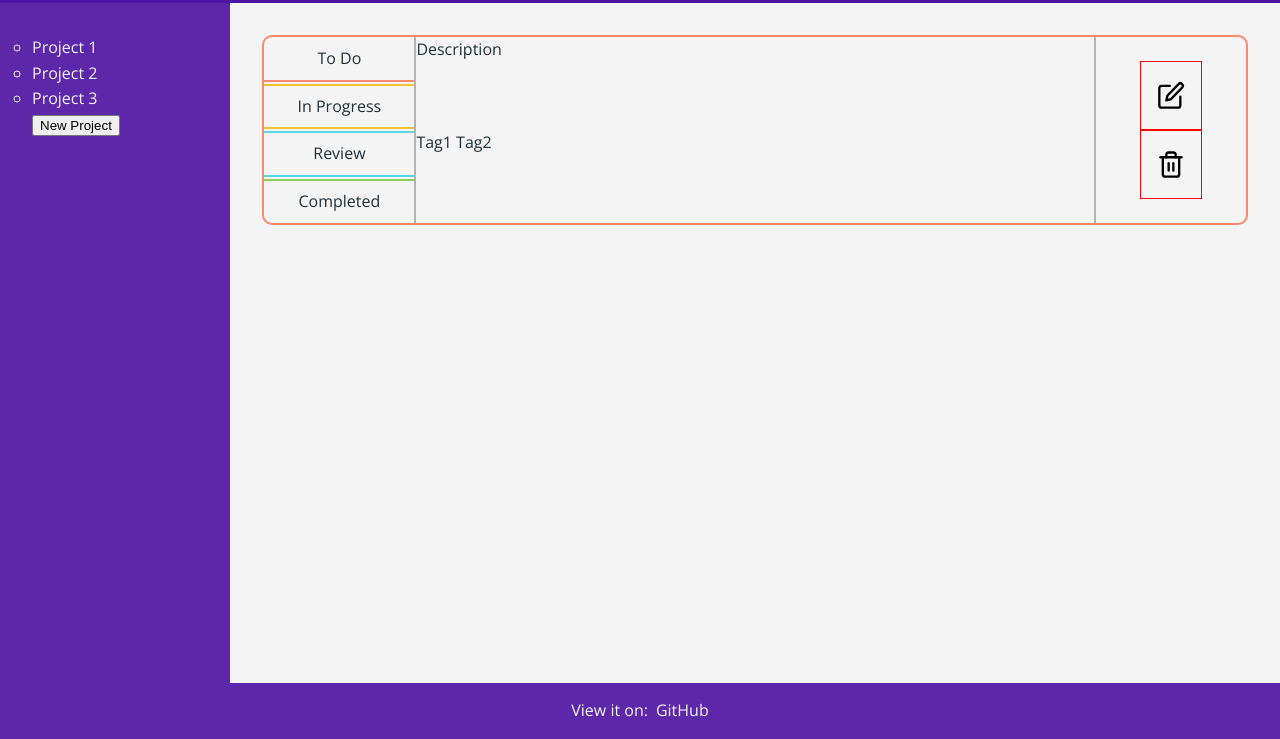
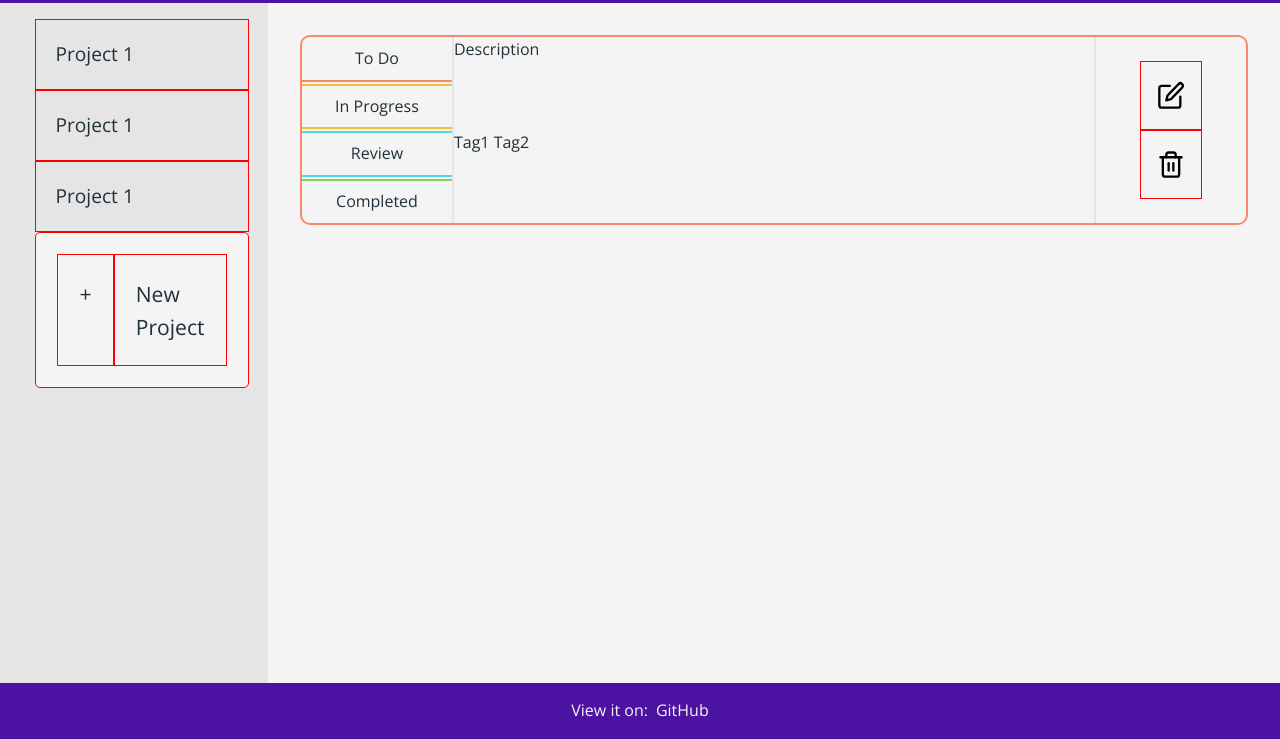
Before and after one commit to lenablechmann/devBoardApp, a plain HTML site: page dist/index.html in a window 1280 px wide. Shown: the part 61-800 px from the top of the page. Drawn offline with nearby package versions, Linux system fonts and the light colour scheme; files whose address does not match are found by name.

Commit message:
change sidebar layout

```diff
--- a/dist/index.html
+++ b/dist/index.html
@@ -22,11 +22,14 @@
     <aside class="side-nav">
         <section class="project-container">
             <ul class="project-list">
-                <li>Project 1</li>
-                <li>Project 2</li>
-                <li>Project 3</li>
+                <li class="project-selector" id="project-1">Project 1</li>
+                <li class="project-selector" id="project-2">Project 1</li>
+                <li class="project-selector" id="project-3">Project 1</li>
+                <li class="add-project">
+                    <div class="plus-sign">&#43;</div>
+                    <div class="new-project">New Project</div>
+                </li>
             </ul>
-            <button class="add-project">New Project</button>
         </section>
     </aside>
     <section class="card-container">
--- a/src/style.scss
+++ b/src/style.scss
@@ -75,7 +75,20 @@ header {
 	height: 85vh;
 }
 .project-container {
-	padding: 2em 0 0 2em;
+	padding: 1em 0 0 1em;
+
+	.project-list {
+		margin: 0em 1em;
+
+		* {
+			border: 1px solid red;
+			padding: 1em;
+		}
+	}
+
+	.add-project {
+		display: flex;
+	}
 }
 .card-container {
 	order: 3;
@@ -145,7 +158,7 @@ footer {
 $font-stack: 'Open Sans', Arial, Helvetica, sans-serif;;
 $color-light: #f4f4f4;
 $color-bg-dark: #4c12a1;
-$color-neutral: rgb(179, 179, 179);
+$color-neutral: #E5E5E5;
 $color-todo: rgb(250, 136, 108);
 $color-progress: rgb(240, 194, 45);
 $color-review: rgb(86, 216, 228);
@@ -201,16 +214,23 @@ body {
 }
 
 .side-nav {
-	background-color: rgba($color-bg-dark, 0.9);
-	color: $color-light;
+	background-color: $color-neutral;
+	color: $color-text-dark;
 
 	.project-list {
-		list-style-type: circle;
+		font-size: 1.2em;
+	}
+	.add-project {
+		background-color: $color-light;
+		color: $color-text-dark;
+		border-radius: 5px;
+		font-family: $font-stack;
+		font-size: 1.1em;
 	}
 }
 
 footer {
-	background-color: rgba($color-bg-dark, 0.9);
+	background-color: $color-bg-dark;
 	color: $color-light;
 
 	.github-link:link, .github-link:visited {
```
Also changed, not shown: dist/css/style.css.
